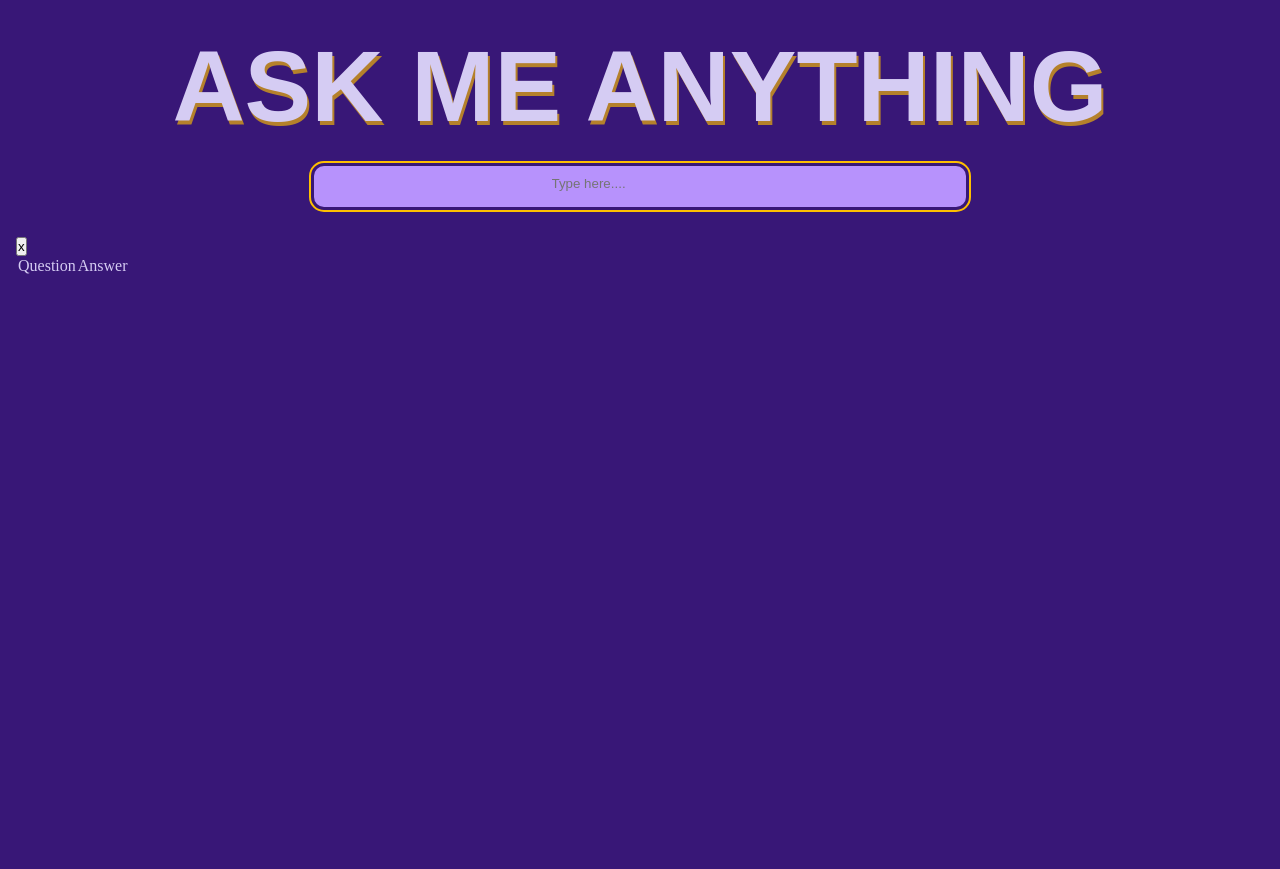
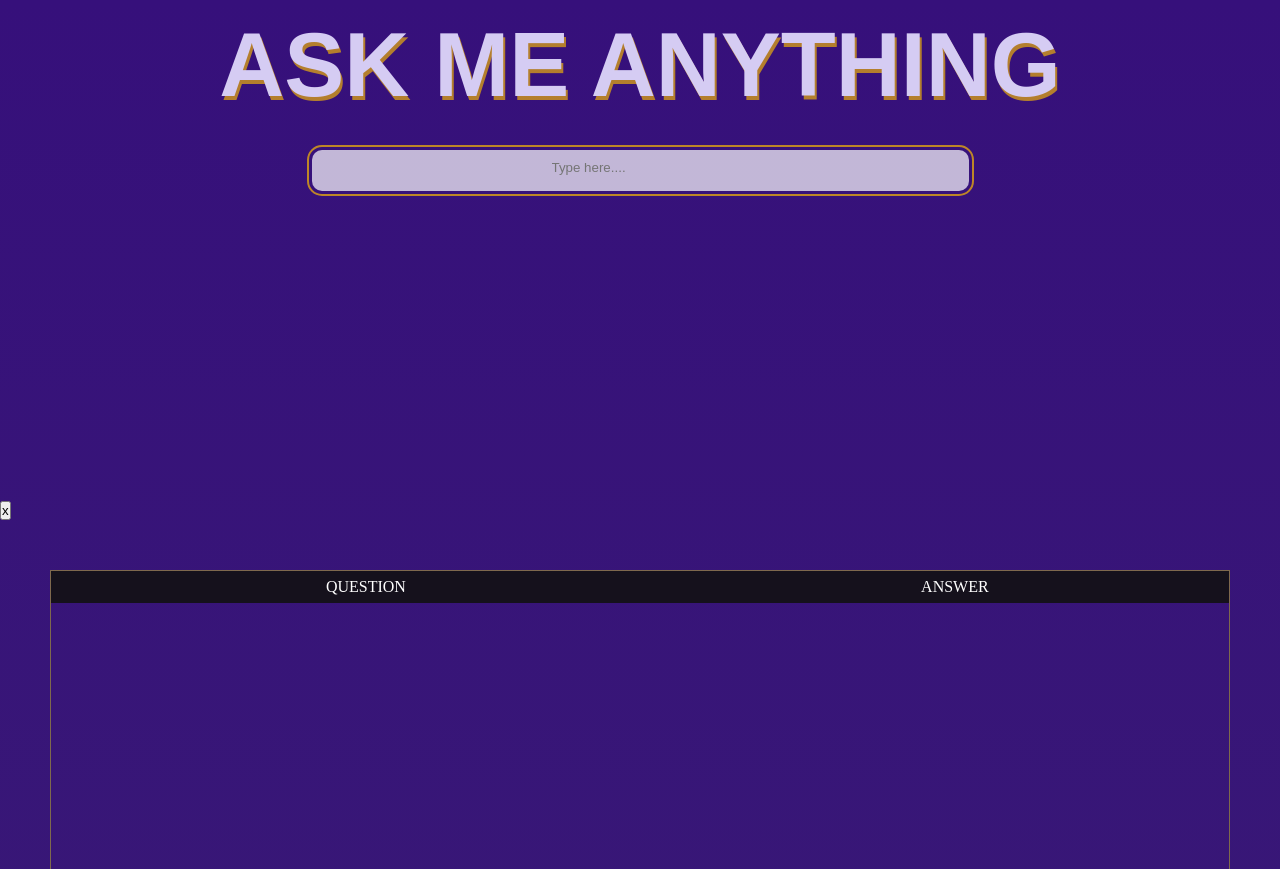
Before and after one commit to PatiCiosek/Magic-Eightball, a plain HTML site: page index.html in a window 1280 px wide. Shown: the top 869 px of the page. Before the commit the page ends 800 px from the top, so only its background shows below. Drawn offline with Linux system fonts and the light colour scheme.

Commit message:
styles for the table

```diff
--- a/index.html
+++ b/index.html
@@ -15,16 +15,19 @@
     <main>
       <input type="text" name="text" id="input" placeholder="Type here...." />
     </main>
+    <div class="response">
     <div class="response hidden"></div>
+    </div>
     </div>
 
     <button id="clear-table">x</button>
     <div id="table-container">
+
     <table id="table">
       <thead>
         <tr>
-          <td>Question</td>
-          <td>Answer</td>
+          <td>QUESTION</td>
+          <td>ANSWER</td>
         </tr>
       </thead>
       <tbody id="table-body">
--- a/style.css
+++ b/style.css
@@ -6,30 +6,25 @@
   body {
     align-items: center;
     justify-content: center;
-
-    padding: 16px;
+    size: 100vh;
+    /* padding: 16px; */
     line-height: 1;
     color: rgb(213, 204, 243);
-    background-color: rgb(56, 23, 119);
+    background-image: linear-gradient(to bottom, rgb(54, 16, 123), rgb(56, 23, 119));
+    /* background-color: rgb(56, 23, 119); */
   }
 
   h1{
+    font-size: 90px;
     font-family: 'Work Sans', sans-serif;
     text-shadow:2px 4px #febe00a2;
-  }
-
-  @media screen and (max-width: 1000px) {
-    h1{
-      font-size: 50px;
-      text-shadow: 2px 2px #febe0073;
-    }
   }
 
   header {
     align-items: center;
     justify-content: center;
     display: flex;
-    font-size: 50px;
+
     padding: 20px 0px 0px 0px;
   }
 
@@ -37,18 +32,18 @@
     align-items: center;
     justify-content: center;
     display: flex;
-    padding: 30px;
+    padding: 40px;
   }
 
   .response {
     align-items: center;
     justify-content: center;
     display: flex;
-    min-height: 100vh;
+    min-height: 270px;
 
     font-size: 50px;
-    color: #febf00;
-    text-shadow:2px 2px #b792fc6b;
+    color: white;
+    text-shadow:1px 1px #febe00a4;
   }
 
   #input {
@@ -56,10 +51,11 @@
     justify-content: center;
     display: flex;
 
+
     border-radius: 10px;
-    outline: 2px solid #febf00;
+    outline: 2px solid #febe00ae;
     border: 0;
-    background-color: #b792fc;
+    background-color: #ffffffb2;
     outline-offset: 3px;
     padding: 10px 20% 1rem;
     transition: 0.25s;
@@ -73,3 +69,45 @@
   .hidden {
     display: none;
   }
+
+  #table-container {
+    overflow-y: auto;
+    height: 300px;
+    margin: 50px;
+    border: 1px solid rgba(255, 255, 0, 0.358);
+  }
+
+  #table  {
+    border-collapse: collapse;
+    width: 100%;
+  }
+
+  #table thead th, #table thead td {
+      /* border: 1px solid #121212; */
+      color: white;
+      background-color: rgba(17, 17, 17, 0.896);
+      padding: 8px;
+      text-align: center;
+  }
+
+  #table tbody th, #table tbody td {
+    /* border: 1px solid #dddddd; */
+    color: white;
+    background-image: radial-gradient(circle,#1919194f,#0000005b);
+    padding: 8px;
+    text-align: left;
+  }
+
+  #table th {
+      background-color: #f2f2f2;
+  }
+
+  @media screen and (max-width: 1000px) {
+    h1{
+      font-size: 50px;
+      text-shadow: 2px 2px #febe0073;
+    }
+    #table-container{
+      margin: 100px 20px 30px 20px;
+    }
+  }
```
